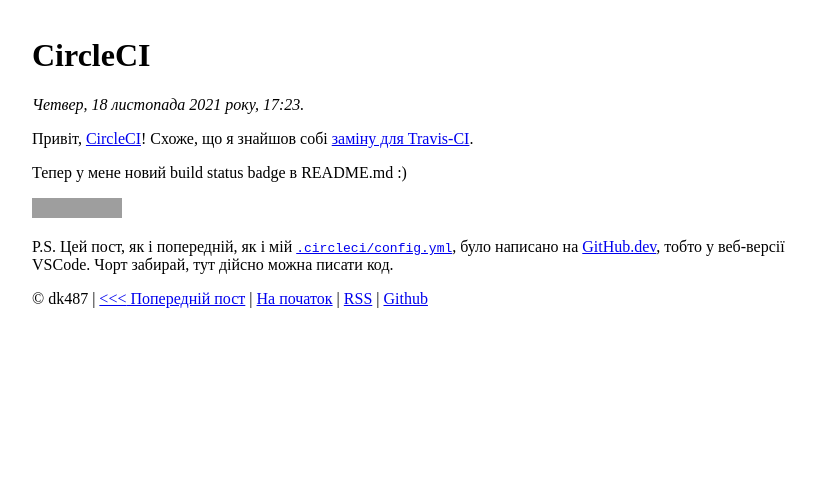
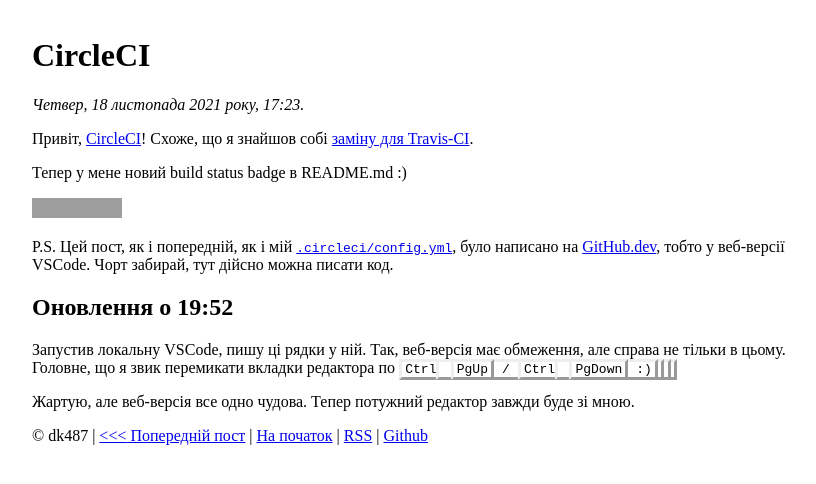
Before and after one commit to dk487/test.de.co.ua, a Jekyll site: the page built from _posts/2021/2021-11-18-circleci.md, in a window 1280 px wide. Shown: the top 484 px of the page, without its empty margins (208-1024 px from the left). Built offline with Jekyll 4.4.1, drawn with Linux system fonts in a browser that asks for light colours; grey boxes are pictures that could not be loaded.

Commit message:
Post update

```diff
--- a/_posts/2021/2021-11-18-circleci.md
+++ b/_posts/2021/2021-11-18-circleci.md
@@ -11,6 +11,14 @@
 
 P.S. Цей пост, як і попередній, як і мій [`.circleci/config.yml`][3], було написано на [GitHub.dev][4], тобто у веб-версії VSCode. Чорт забирай, тут дійсно можна писати код.
 
+
+Оновлення о 19:52
+-----------------
+
+Запустив локальну VSCode, пишу ці рядки у ній. Так, веб-версія має обмеження, але справа не тільки в цьому. Головне, що я звик перемикати вкладки редактора по <kbd>Ctrl<kbd>&nbsp;<kbd>PgUp</kbd> / <kbd>Ctrl<kbd>&nbsp;<kbd>PgDown</kbd> :)
+
+Жартую, але веб-версія все одно чудова. Тепер потужний редактор завжди буде зі мною.
+
 [1]: https://circleci.com/
 [2]: /2021/11/18/no-travis.html
 [3]: https://github.com/dk487/test.de.co.ua/blob/master/.circleci/config.yml
```
Also changed, not shown: _posts/2021/2021-11-18-github-dev.md (+2 -2 lines).
